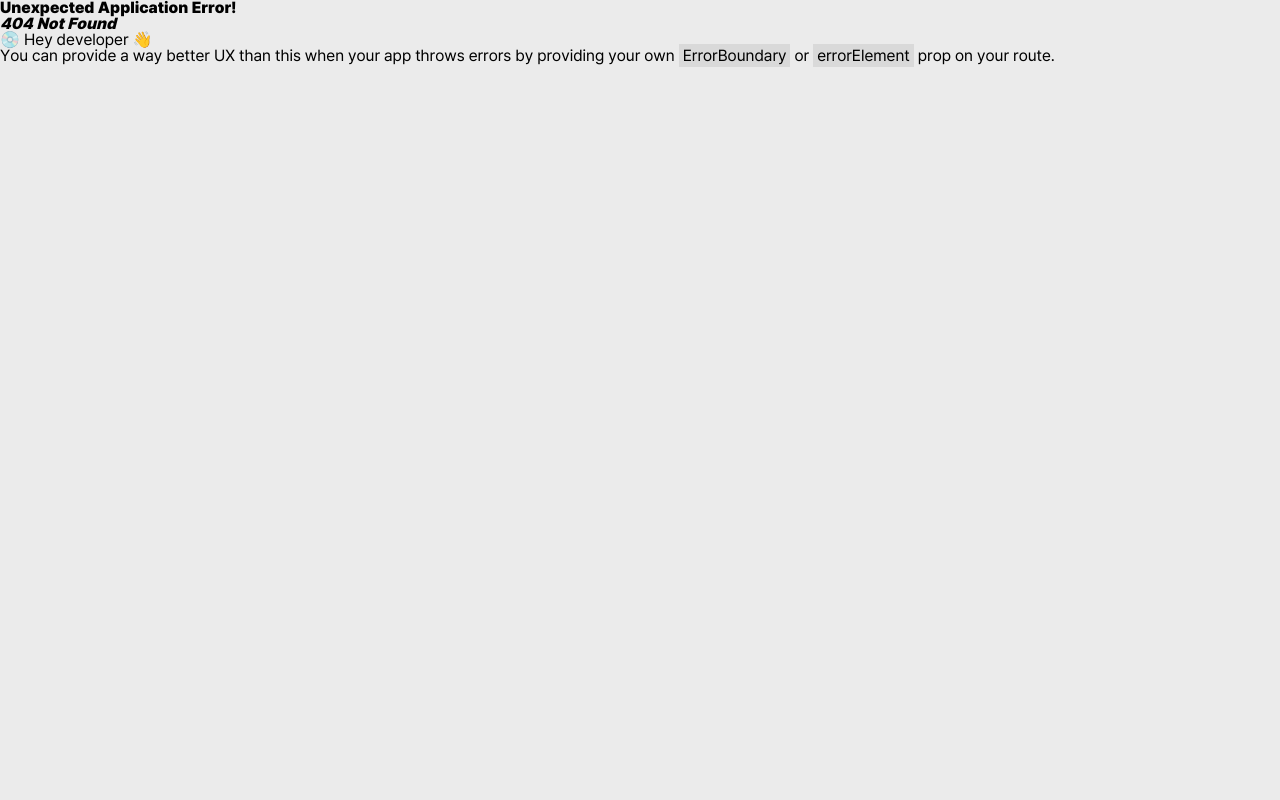
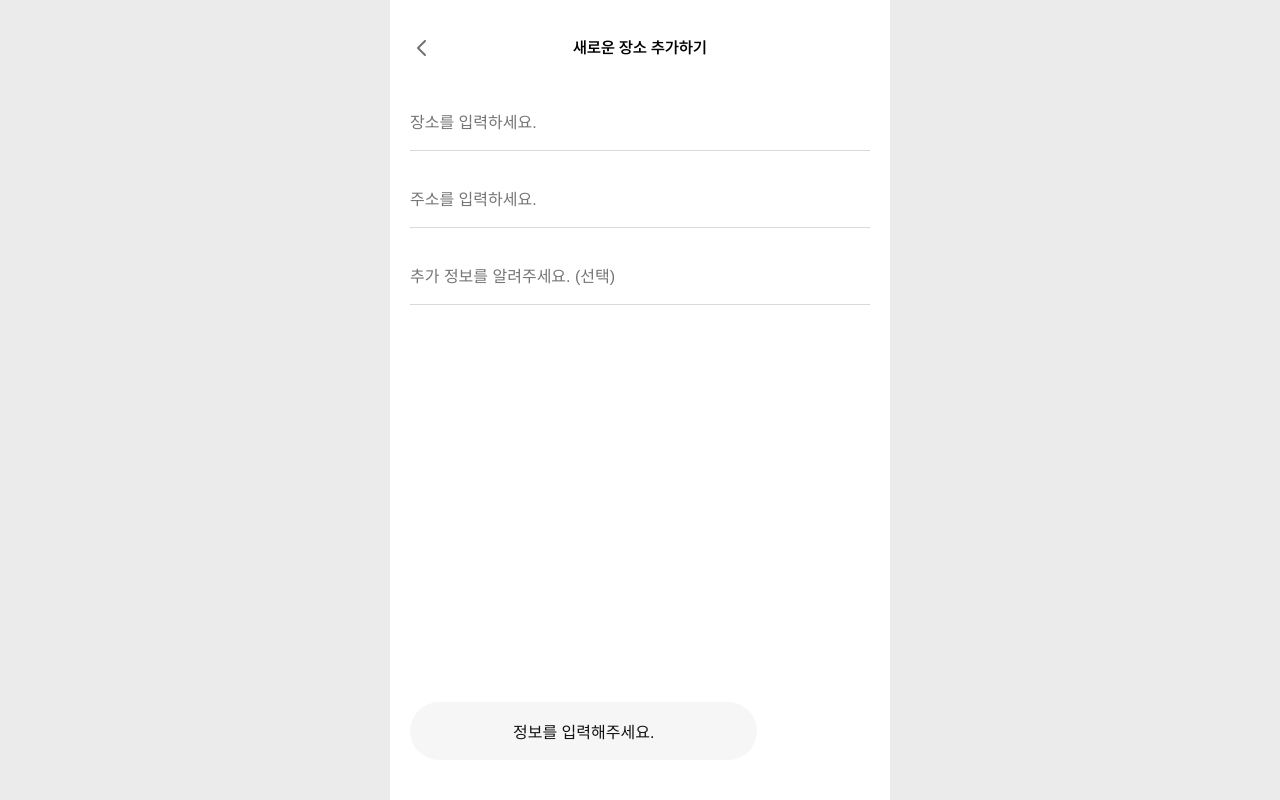
Before and after one commit to SugarSyrup/gabozago_FE, a React (Vite) app: page /mytrip/1/create in a window 1280 px wide. Before the commit this address had no page. Built offline with nearby package versions, Linux system fonts and the light colour scheme.

Commit message:
feat(#33): 새로운 장소 추가 페이지 구현, 장소 등록시 검색 결과창으로 이동 로직 구현

```diff
--- a/src/components/tripDetail/SearchPlaces.tsx
+++ b/src/components/tripDetail/SearchPlaces.tsx
@@ -6,6 +6,7 @@ import * as S from "../../styles/tripDetail/SearchPlaces.style";
 import RecommendationListItem from "./RecommendationListItem";
 import { selectedPlacesState } from "../../recoil/mytrip/selectedPlacesState";
 import SelectedPlaceItem from "./SelectedPlaceItem";
+import { useNavigate } from "react-router-dom";
 
 interface Props {
     searchedPlaces: PlaceType[];
@@ -14,6 +15,7 @@ interface Props {
 
 function SearchPlaces({searchedPlaces, keyword}:Props) {
     const [selectedPlaces, setSelectedPlaces] = useRecoilState(selectedPlacesState);
+    const navigate = useNavigate();
 
     function onDelete(id: string) {
         setSelectedPlaces((prev) =>
@@ -34,7 +36,7 @@ function SearchPlaces({searchedPlaces, keyword}:Props) {
                             <span>찾으시는 장소가 없나요?</span>
                             <span>직접 등록해보세요!</span>
                         </S.Explain>
-                        <S.Button>새로운 장소 추가하기</S.Button>
+                        <S.Button onClick={() => {navigate("/mytrip/123/create")}}>새로운 장소 추가하기</S.Button>
                     </S.AddPlace>
                 </S.SearchPlacesList>
                 :
--- a/src/pages/MyTripLocationSearchPage.tsx
+++ b/src/pages/MyTripLocationSearchPage.tsx
@@ -1,4 +1,4 @@
-import { useState } from "react";
+import { useEffect, useState } from "react";
 import { recommendPlaces, places, PlaceType } from "../assets/data/Places";
 import * as S from "../styles/pages/MyLocationSearchPage.style";
 
@@ -11,9 +11,11 @@ import RecommendationListItem from "../components/tripDetail/RecommendationListI
 import SelectedLocations from "../components/tripDetail/SelectedLocations";
 import RecommendationReviewItem from "../components/tripDetail/RecommendationReviewItem";
 import SearchPlaces from "../components/tripDetail/SearchPlaces";
+import { useParams } from "react-router-dom";
 
 
 function MyTripLocationSearchPage() {
+    const {newPlace} = useParams();
     const [tabNavIdx, setTabNavIdx] = useState<number>(1);
     const [isSearching, setIsSearching] = useState<boolean>(false);
     const [searchedPlaces, setSearchedPlaces] = useState<PlaceType[]>([]);
@@ -29,7 +31,6 @@ function MyTripLocationSearchPage() {
             } else {
                 setIsSearching(true);
                 setSearchedPlaces(searchResult(inputRef.current.value));
-                console.log(searchResult(inputRef.current.value));
             }
         }
     }
@@ -40,6 +41,14 @@ function MyTripLocationSearchPage() {
         )
     }
 
+
+    useEffect(() => {
+        if(newPlace && inputRef.current) {
+            inputRef.current.value = newPlace;
+            setIsSearching(true);
+            setSearchedPlaces(searchResult(newPlace));
+        }
+    }, []);
     return (
         <PageTemplate nav={false} header={false}>
             <S.Header>
--- /dev/null
+++ b/src/pages/MyTripPlaceCreatePage.tsx
@@ -0,0 +1,60 @@
+import { useNavigate, useParams } from "react-router-dom";
+import PageTemplate from "../components/common/PageTemplate";
+
+import * as S from "../styles/pages/MyTripPlaceCreatePage.style";
+import LeftChevronIcon from "../assets/icons/leftChevron.svg?react";
+import Button from "../components/common/Button";
+import Heading from "../components/common/Heading";
+import { useRef, useState } from "react";
+
+function MyTripPlaceCreatePage() {
+    const navigate = useNavigate();
+    const { id } = useParams();
+    const [isNameEnter, setIsNameEnter] = useState<boolean>(false);
+    const [isAddrEnter, setIsAddrEnter] = useState<boolean>(false);
+    const NameRef = useRef<HTMLInputElement>(null);
+
+    return(
+        <PageTemplate header={false} nav={false}>
+            <S.Header >
+                <LeftChevronIcon onClick={() => navigate(-1)} />
+                <Heading size="sm">새로운 장소 추가하기</Heading>
+            </S.Header>
+            <S.Form onSubmit={(e) => {
+                e.preventDefault();
+                navigate(`/mytrip/${id}/search/${NameRef.current?.value}`);
+            }}>
+                <S.InputList>
+                    <S.Input placeholder="장소를 입력하세요." required ref={NameRef} type="text" onInput={(e) => {
+                        if(e.currentTarget.value === "") {
+                            setIsNameEnter(false);
+                        } else {
+                            setIsNameEnter(true);
+                        }
+                    }
+                    }/>
+                    <S.Input placeholder="주소를 입력하세요." required type="text" onInput={(e) => {
+                        if(e.currentTarget.value === "") {
+                            setIsAddrEnter(false);
+                        } else {
+                            setIsAddrEnter(true);
+                        }
+                    }
+                    }/>
+                    <S.Input placeholder="추가 정보를 알려주세요. (선택)" type="text"/>
+                </S.InputList>
+                <S.ButtonWrapper>
+                    <Button size="lg" type="normal" active={isNameEnter && isAddrEnter}>
+                        {isNameEnter && isAddrEnter ?
+                            "새로운 장소로 등록할게요!"
+                            :
+                            "정보를 입력해주세요."
+                        }
+                    </Button>
+                </S.ButtonWrapper>
+            </S.Form>
+        </PageTemplate>
+    )
+}
+
+export default MyTripPlaceCreatePage;
--- /dev/null
+++ b/src/styles/pages/MyTripPlaceCreatePage.style.ts
@@ -0,0 +1,50 @@
+import styled from "styled-components";
+
+export const Header = styled.header`
+    width:100%;
+    display:flex;
+    justify-content:center;
+    align-items:center;
+
+    position:relative;
+
+    svg{
+        position:absolute;
+        left:0px;
+    }
+`
+
+export const Form = styled.form`
+    display:flex;
+    flex-direction:column;
+    justify-content:space-between;
+
+    margin-top:40px;
+`
+
+export const InputList = styled.ol`
+    display:flex;
+    flex-direction:column;
+    gap:22px;
+`
+
+export const Input = styled.input`
+    width:100%;
+    padding: 18px 0px;
+
+    border:none;
+    border-bottom:1px solid #d9d9d9;
+
+    font-size:16px;
+
+    &:focus {
+        outline:none;
+    }
+`
+
+export const ButtonWrapper = styled.div`
+    width:100%;
+
+    position:absolute;
+    bottom:40px;
+`
```
Also changed, not shown: src/router.tsx (+9 -0 lines).
